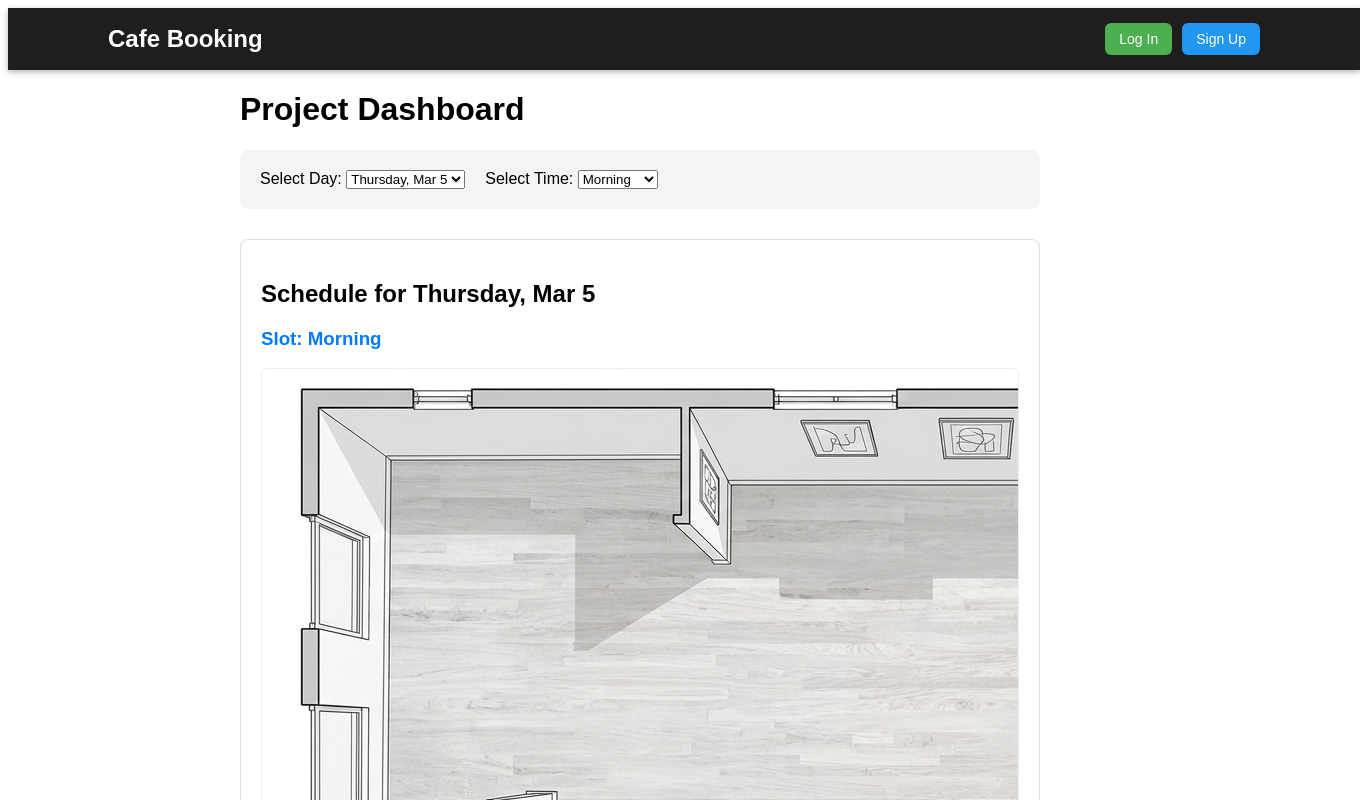
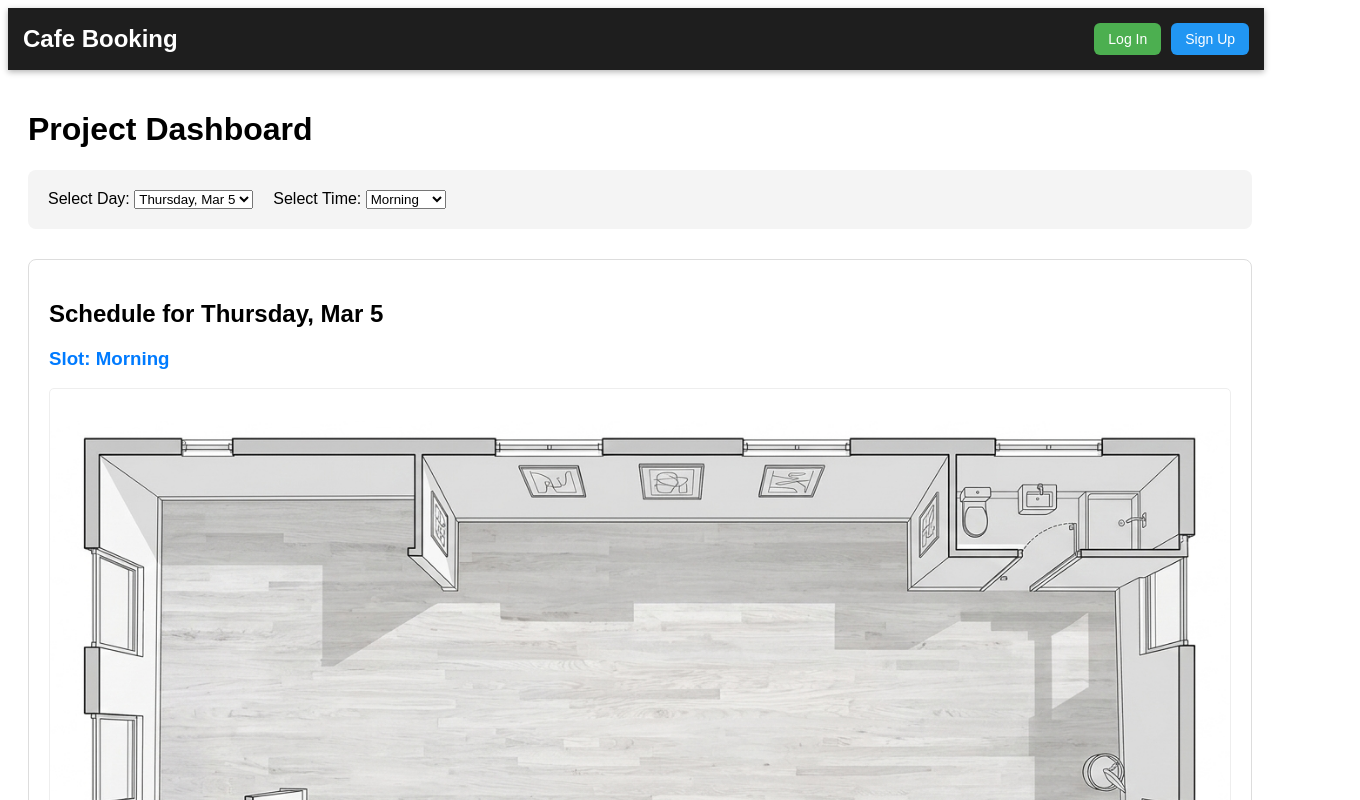
Before and after one commit to Komil-goat/book_your_table, a React (Vite) app: page / in a window 1280 px wide. Shown: the top 800 px of the page, 1360 px wide, since content can reach past the window. Built offline with nearby package versions, Linux system fonts and the light colour scheme.

Commit message:
Fixed background image bug, as well as the navbar width

```diff
--- a/src/App.jsx
+++ b/src/App.jsx
@@ -32,7 +32,7 @@ function App() {
         />
       </div>
 
-      <div style={{ maxWidth: '800px', margin: '0 auto', fontFamily: 'Arial' }}>
+      <div style={{ margin: '0 auto', fontFamily: 'Arial', alignItems: 'center', padding: '20px' }}>
         <h1>Project Dashboard</h1>
         <Filters
           currentDay={day}
--- a/src/components/MainContent.css
+++ b/src/components/MainContent.css
@@ -1,5 +1,8 @@
 .room {
     background-image: url('../images/room-plan.png');
+    background-size: contain;     /* Scales the image to fit inside the div */
+    background-position: center;
+    background-repeat: no-repeat;
     height: 80vh;
     padding: 15px;
     border-radius: 5px;
--- a/src/components/Navbar.css
+++ b/src/components/Navbar.css
@@ -1,8 +1,8 @@
 .navbar {
-  width: 90vw;
+  width: 97%;
   background-color: #1e1e1e;
   color: white;
-  padding: 15px 100px;
+  padding: 15px 15px;
   display: flex;
   justify-content: space-between;
   align-items: center;
```
